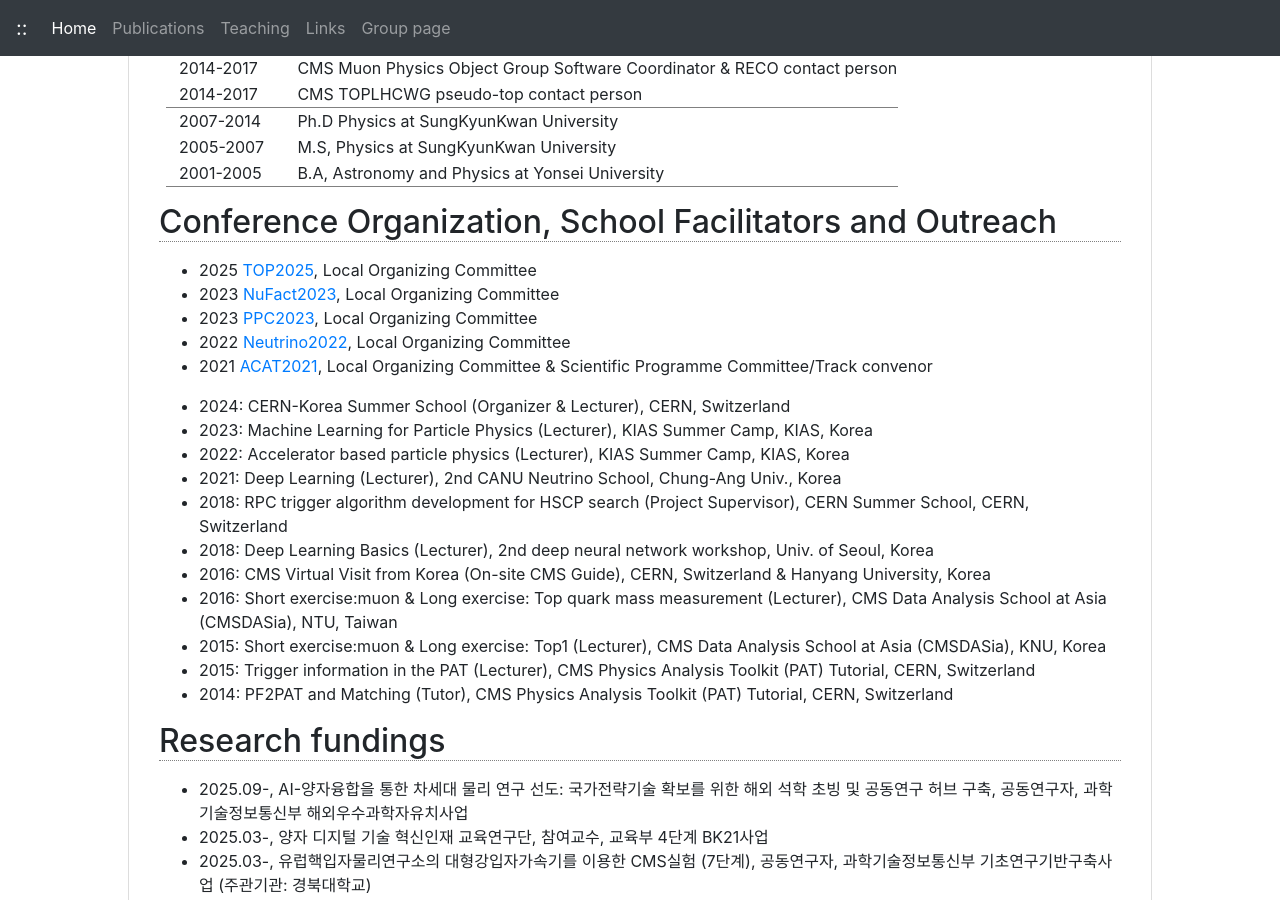
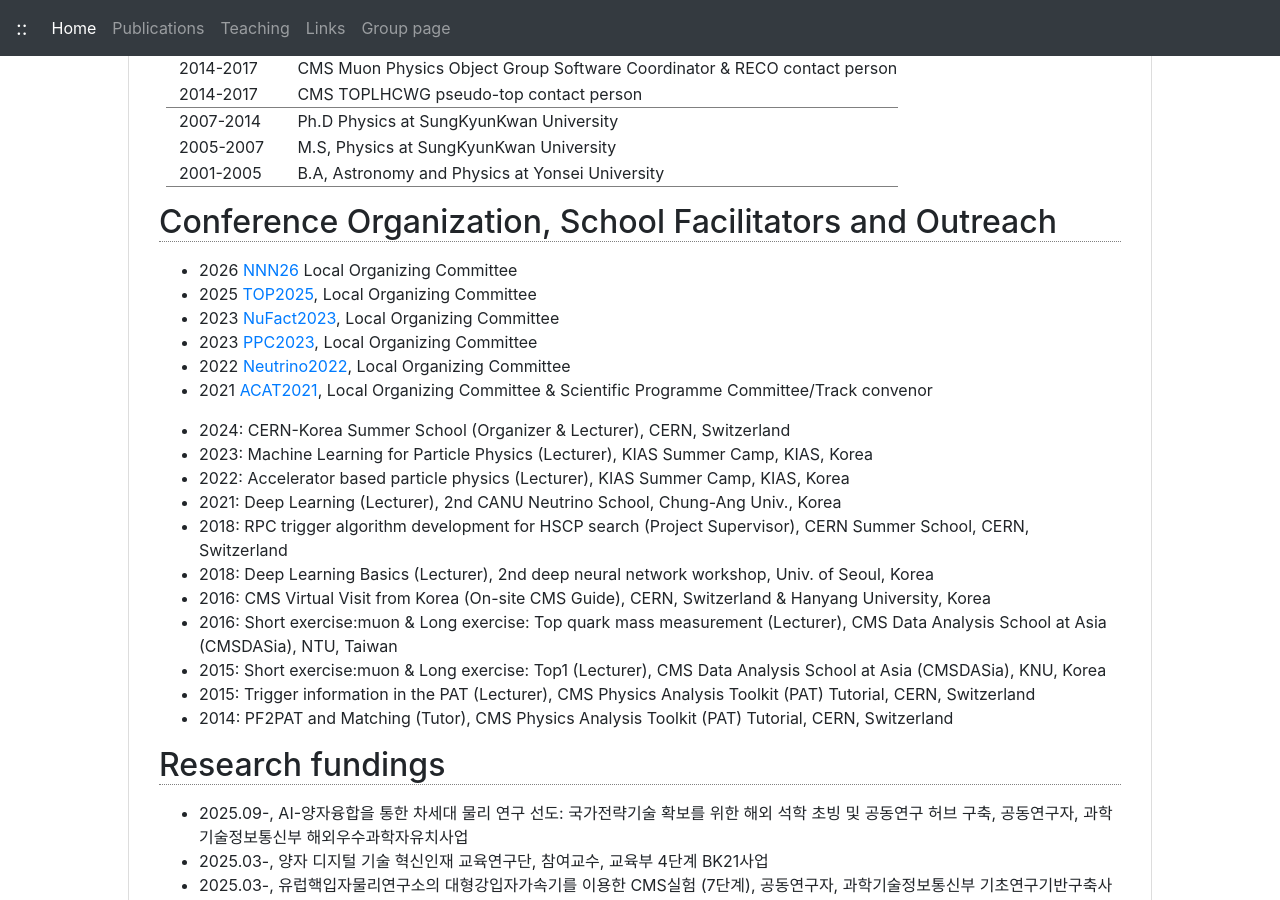
Before and after one commit to jhgoh/jhgoh.github.io, a Jekyll site: the page built from index.html, in a window 1280 px wide and 900 px high, scrolled down 1214 px. Built offline with Jekyll 4.4.1, drawn with Linux system fonts in a browser that asks for light colours; nearby versions of some CDN libraries.

Commit message:
Update index.html

```diff
--- a/index.html
+++ b/index.html
@@ -102,6 +102,7 @@ table.cv-table tr.linebot {border-bottom:1px solid gray}
 <h2>Conference Organization, School Facilitators and Outreach</h2>
 <p>
 <ul>
+  <li>2026 <a href="https://indico.neutrino.or.kr/event/514/" title="25th International Workshop on Next Generation Nucleon Decay and Neutrino Detectors">NNN26</a> Local Organizing Committee</li>
   <li>2025 <a href="https://indico.cern.ch/event/1501204/" title="18th International Workshop on Top Quark Physics">TOP2025</a>, Local Organizing Committee</li>
   <li>2023 <a href="http://nufact2023.snu.ac.kr/committees/committees.html" title="The 24th International Workshop on Neutrinos from Accelerators">NuFact2023</a>, Local Organizing Committee</li>
   <li>2023 <a href="https://indico.ibs.re.kr/event/540" title="PPC 2023: XVI International Conference on Interactions between Particle Physics and Cosmology">PPC2023</a>, Local Organizing Committee</li>
```
